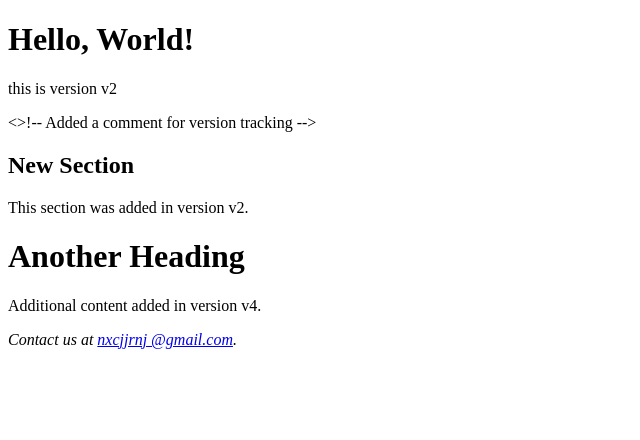
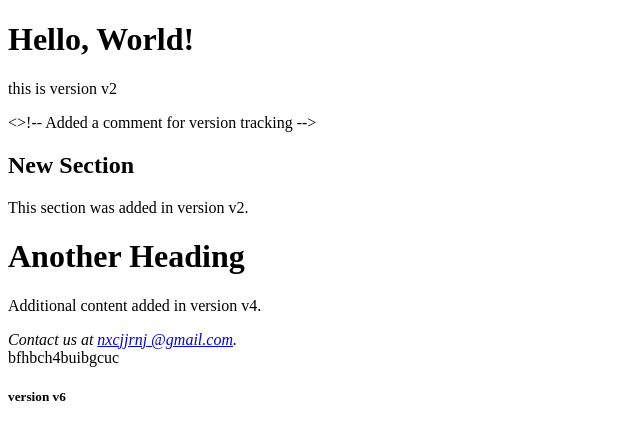
Before and after one commit to Parmeshg-17/git-repo, a plain HTML site: page index.html in a window 1280 px wide. Shown: the whole page, without its empty margins (0-640 px from the left). Drawn offline with Linux system fonts and the light colour scheme.

Commit message:
this is version v6

```diff
--- a/index.html
+++ b/index.html
@@ -22,5 +22,8 @@
 <address>
     Contact us at <a href="mailto:nxcjjrnj  @gmail.com">        nxcjjrnj  @gmail.com</a>.
 </address>
+
+bfhbch4buibgcuc
+<h5>version v6</h5>
 </body>
 </html>
```
